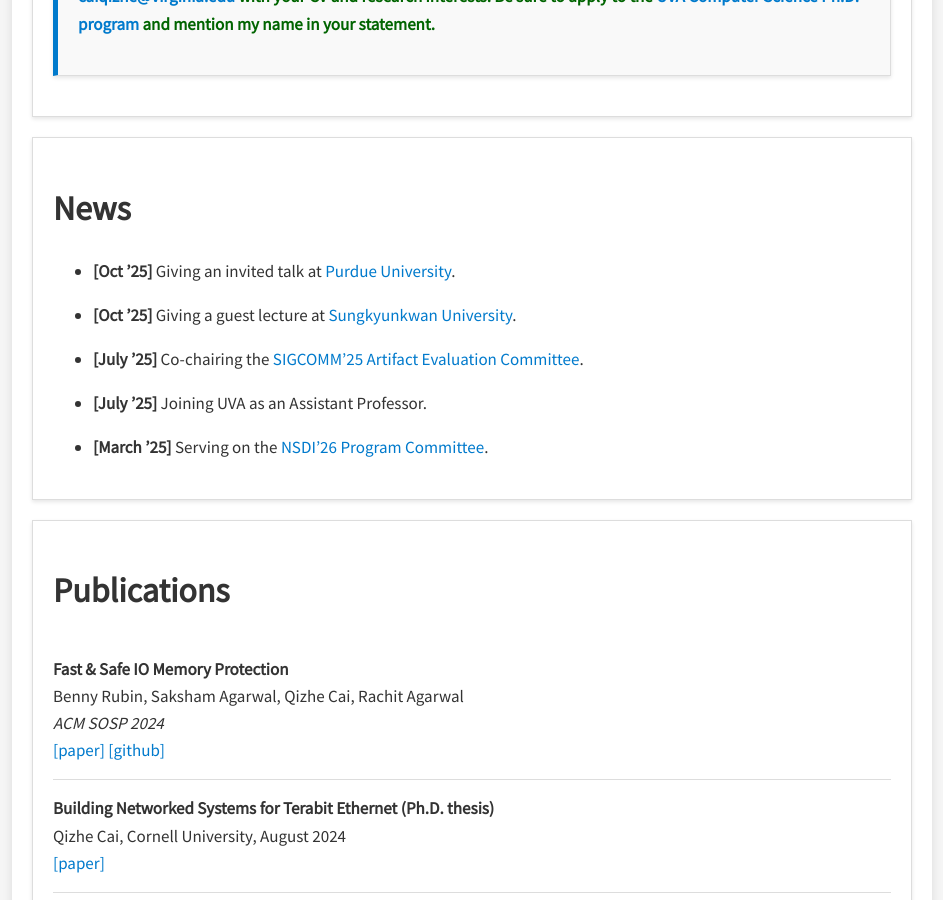
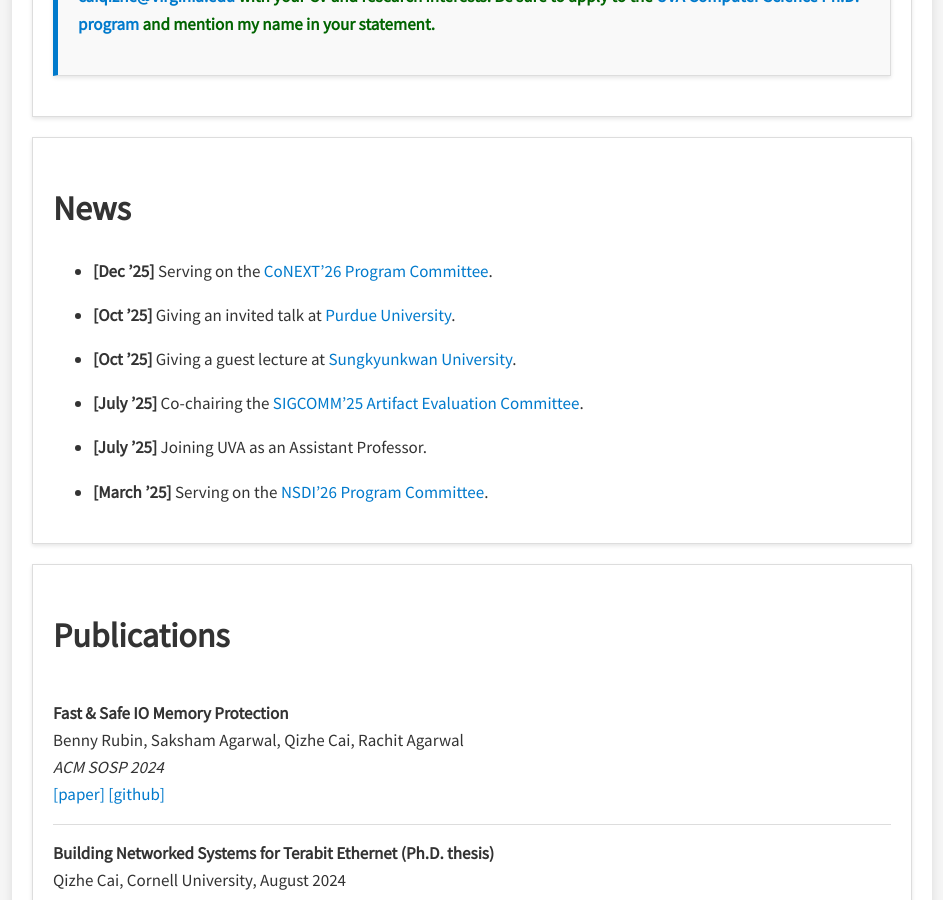
Before and after one commit to qizhe/qizhe.github.io, a Jekyll site: the page built from index.md, in a window 1280 px wide and 900 px high, scrolled down 539 px. Shown: the whole window, without its empty margins (288-1231 px from the left). Built offline with Jekyll 4.4.1, drawn with Linux system fonts in a browser that asks for light colours.

Commit message:
Update the website

```diff
--- a/index.md
+++ b/index.md
@@ -17,6 +17,7 @@ title: Home
 <div class="box">
   <h1 id="news">News</h1>
   <ul>
+    <li><p><strong>[Dec ’25]</strong> Serving on the <a href="https://conferences.sigcomm.org/co-next/2026/#!/home">CoNEXT’26 Program Committee</a>.</p></li>
    <li><p><strong>[Oct ’25]</strong> Giving an invited talk at <a href="https://gitlab.com/purnet-lab/purnet-lab.gitlab.io/-/wikis/Weekly-Seminar">Purdue University</a>.</p></li>
     <li><p><strong>[Oct ’25]</strong> Giving a guest lecture at <a href="https://www.skku.edu/eng/index.do">Sungkyunkwan University</a>.</p></li>
     <li><p><strong>[July ’25]</strong> Co-chairing the <a href="https://conferences.sigcomm.org/sigcomm/2025/">SIGCOMM’25 Artifact Evaluation Committee</a>.</p></li>
```
Also changed, not shown: 1 other file.
